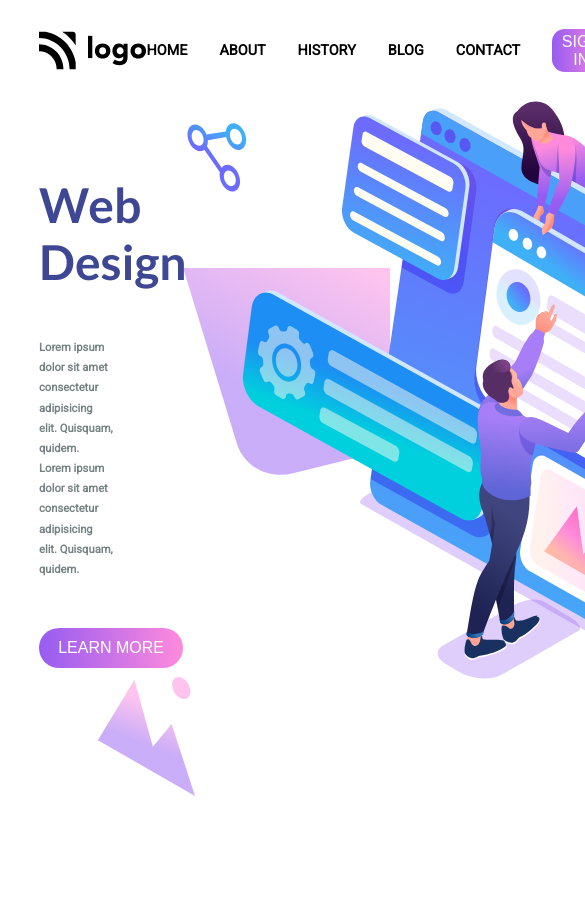
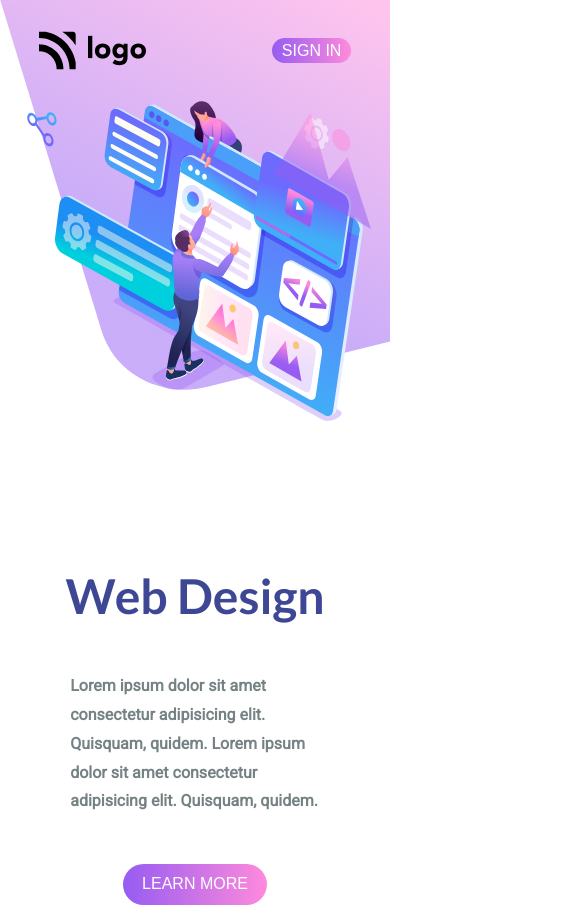
Before and after one commit to vishalrajiwade/Design-Landing-Page, a website: page index.html in a window 390 px wide. Shown: the top 905 px of the page, 585 px wide, since content can reach past the window. Before the commit the page ends 844 px from the top, so only its background shows below. Drawn offline with Linux system fonts and the light colour scheme.

Commit message:
Media Query added

```diff
--- a/css/index.css
+++ b/css/index.css
@@ -105,3 +105,52 @@ nav img{
 [alt="intro-img"]{
     height: 40rem;
 }
+
+@media only screen and (max-width: 768px) {
+    .nav-items {
+        display: none;
+    }
+
+    [alt="intro-img"]{
+        height: 20rem;
+    }
+
+    .vector-img{
+        top: 7rem;
+        right: 5vw;
+    }
+
+
+    .intro-section  {
+        flex-direction: column-reverse;
+    }
+
+    .left-section {
+        display: flex;
+        flex-direction: column;
+        justify-content: center;
+        align-items: center;
+        margin-top: 9rem;
+    }
+
+    .left-section h4{
+        color: #758283;
+        font-size: 1rem;
+        width: 80%;
+        line-height: 1.8;
+    }
+
+    .vector-dot{
+        right: 10vw;
+        top: 8rem;
+    }
+
+    body{
+
+        background-position: top;
+        background-size: 100%;
+        background-repeat: no-repeat;
+        background-position-y: bottom 7rem;
+
+    }
+}
```
